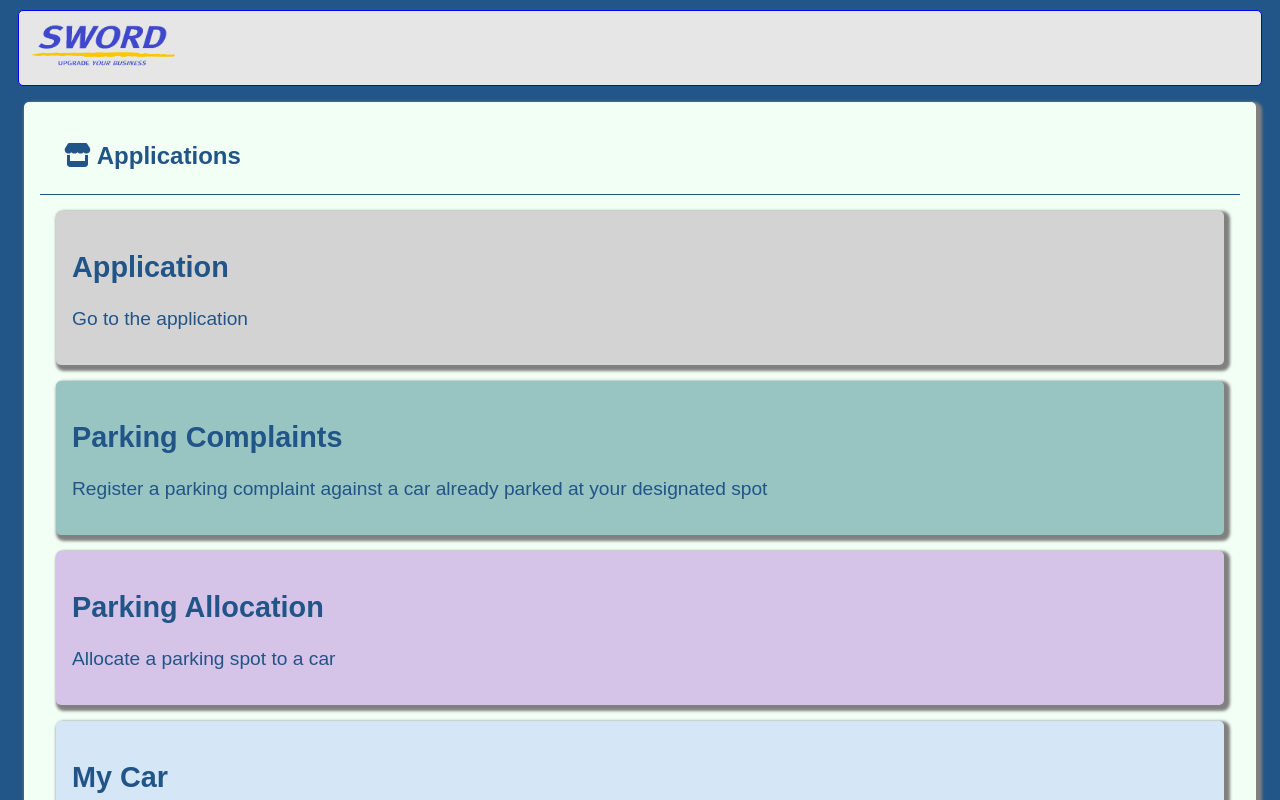
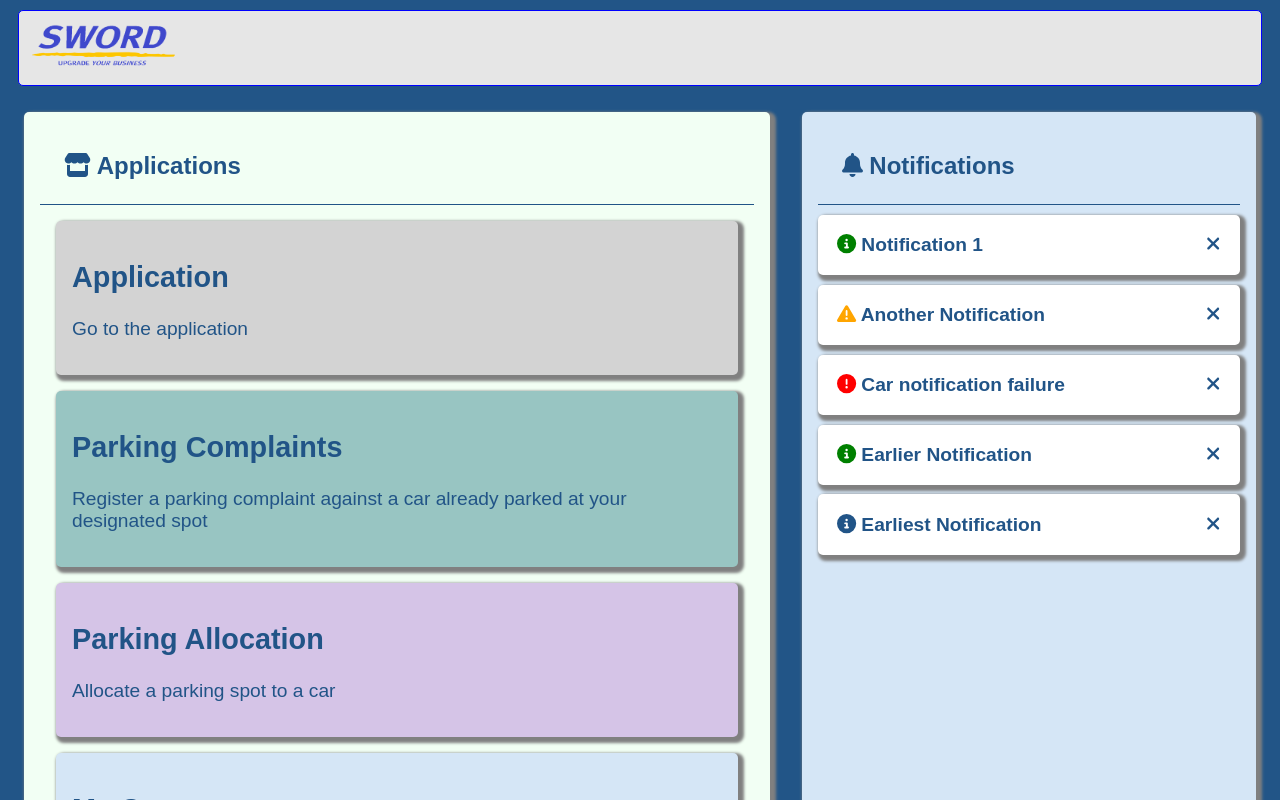
Before and after one commit to PhilipHassialis/parkingapp, a React (Vite) app in the folder parking_app/: page / in a window 1280 px wide. Shown: the top 800 px of the page. Built offline with nearby package versions, Linux system fonts and the light colour scheme.

Commit message:
initial notifications

```diff
--- /dev/null
+++ b/parking_app/src/components/UI/Notification.tsx
@@ -0,0 +1,36 @@
+import { faExclamationCircle, faExclamationTriangle, faInfoCircle, faXmark } from "@fortawesome/free-solid-svg-icons";
+import { NotificationProps } from "./uicomponents-types";
+import { FontAwesomeIcon } from "@fortawesome/react-fontawesome";
+
+const Notification = ({ title, type }: NotificationProps) => {
+
+    return (
+        <div className="notification">
+            <div>
+                {(() => {
+                    switch (type) {
+                        case "info":
+                            return <FontAwesomeIcon icon={faInfoCircle} style={{ color: "#215487" }} />
+                        case "warning":
+                            return <FontAwesomeIcon icon={faExclamationTriangle} style={{ color: "orange" }} />
+                        case "error":
+                            return <FontAwesomeIcon icon={faExclamationCircle} style={{ color: "red" }} />
+                        default:
+                            return <FontAwesomeIcon icon={faInfoCircle} style={{ color: "green" }} />
+                    }
+                }
+                )()}{" "}
+                {title}
+            </div>
+            <div>
+            </div>
+            <div>
+                <FontAwesomeIcon icon={faXmark} style={{cursor: "pointer"}} />
+            </div>
+        </div>
+    )
+
+
+}
+
+export default Notification;
--- /dev/null
+++ b/parking_app/src/data/mockData.ts
@@ -0,0 +1,43 @@
+export const mockNotifications = [
+    {
+        id: 1,
+        title: "Notification 1",
+        description: "This is a notification",
+        date: "2021-09-01T00:00:00.000Z",
+        type: "success",
+    },
+    {
+        id: 2,
+        title: "Another Notification",
+        description: "This is another notification",
+        date: "2021-09-01T00:00:00.000Z",
+        type: "warning",
+    },
+    {
+        id: 3,
+        title: "Car notification failure",
+        description: "Car notification failure",
+        date: "2021-09-01T00:00:00.000Z",
+        type: "error",
+    },
+    {
+        id: 4,
+        title: "Earlier Notification",
+        description: "This is a notification",
+        date: "2021-09-01T00:00:00.000Z",
+        type: "success",
+    },
+    {
+        id: 5,
+        title: "Earliest Notification",
+        description: "This is a notification",
+        date: "2021-09-01T00:00:00.000Z",
+        type: "info"
+    },
+] satisfies {
+    id: number,
+    title: string,
+    description: string,
+    date: string,
+    type: "info" | "warning" | "error" | "success",
+}[]
--- a/parking_app/src/index.css
+++ b/parking_app/src/index.css
@@ -1,5 +1,5 @@
 body {
-    background-color: rgb(34, 85, 136);
+    background-color: rgb(34, 85, 135);
     color: white;
     font-family: Arial, Helvetica, sans-serif;
 
@@ -89,3 +89,17 @@ body {
     border-radius: 5px;
     box-shadow: 3px 3px 3px 3px gray;
 }
+
+.notification {
+    color: rgb(33, 84, 135);
+    background-color: #FFFFFF;
+    margin-top: 0.5em;
+    min-width: 20em;
+    padding: 1em;
+    font-size: 1.2em;
+    font-weight: bold;
+    border-radius: 5px;
+    box-shadow: 3px 3px 3px 3px gray;
+    display: flex;
+    justify-content: space-between;
+}
--- a/parking_app/src/pages/landingpage/LandingPage.tsx
+++ b/parking_app/src/pages/landingpage/LandingPage.tsx
@@ -1,12 +1,14 @@
-import { faStore } from "@fortawesome/free-solid-svg-icons";
+import { faBell, faStore } from "@fortawesome/free-solid-svg-icons";
 import ApplicationCard from "../../components/UI/ApplicationCard";
 import Panel from "../../components/UI/Panel";
 import PanelTitle from "../../components/UI/PanelTitle";
+import Notification from "../../components/UI/Notification";
+import { mockNotifications } from "../../data/mockData";
 
 const LandingPage = () => {
 
     return (
-        <div>
+        <div style={{ display: "flex", justifyContent: "center" }}>
             <Panel bgColor="#F2FFF4">
                 <PanelTitle icon={faStore} title="Applications" />
                 <ApplicationCard title="Application"
@@ -26,6 +28,12 @@ const LandingPage = () => {
                     relativeUrl="/my-car"
                     bgColour="#D5E6F6" />
             </Panel>
+            <Panel bgColor="#D5E6F6">
+                <PanelTitle icon={faBell} title="Notifications" />
+                {mockNotifications.map((notification, index) => {
+                    return <Notification key={index} title={notification.title} type={notification.type} />
+                })}
+            </Panel>
         </div>
     );
 
```
Also changed, not shown: parking_app/src/components/UI/uicomponents-types.ts (+7 -0 lines).
